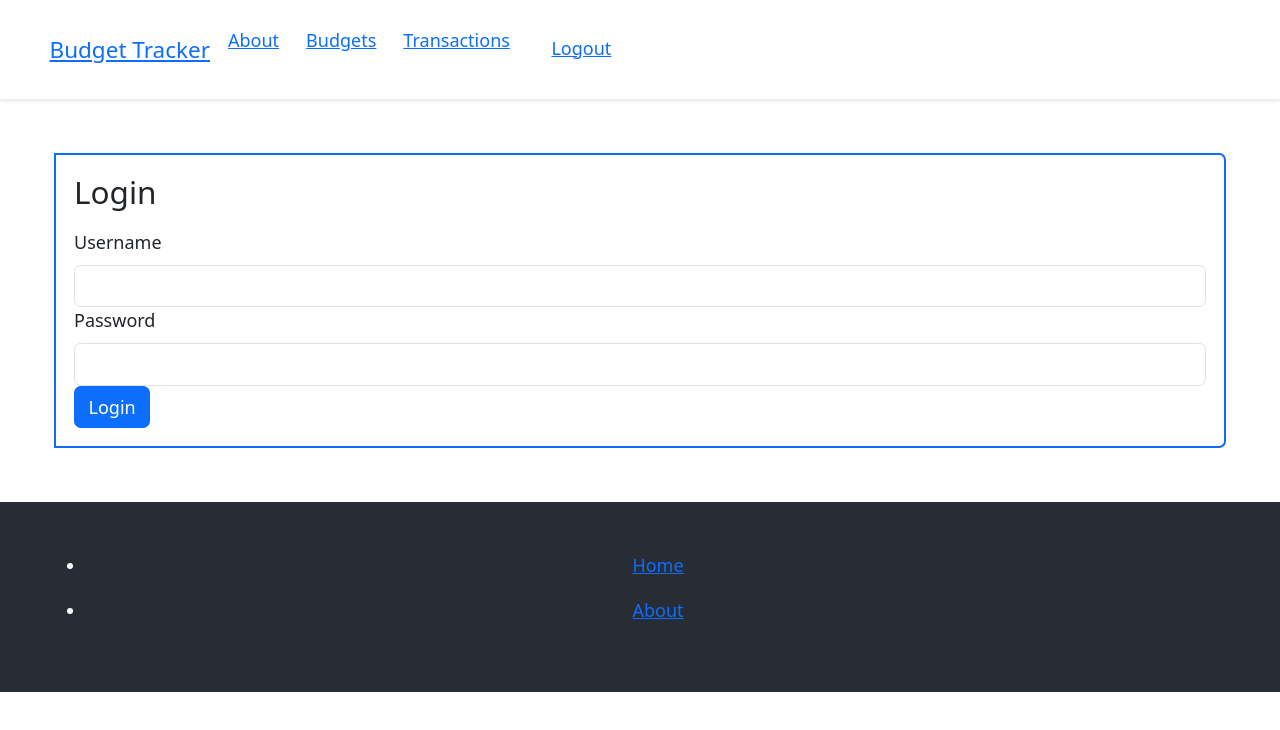
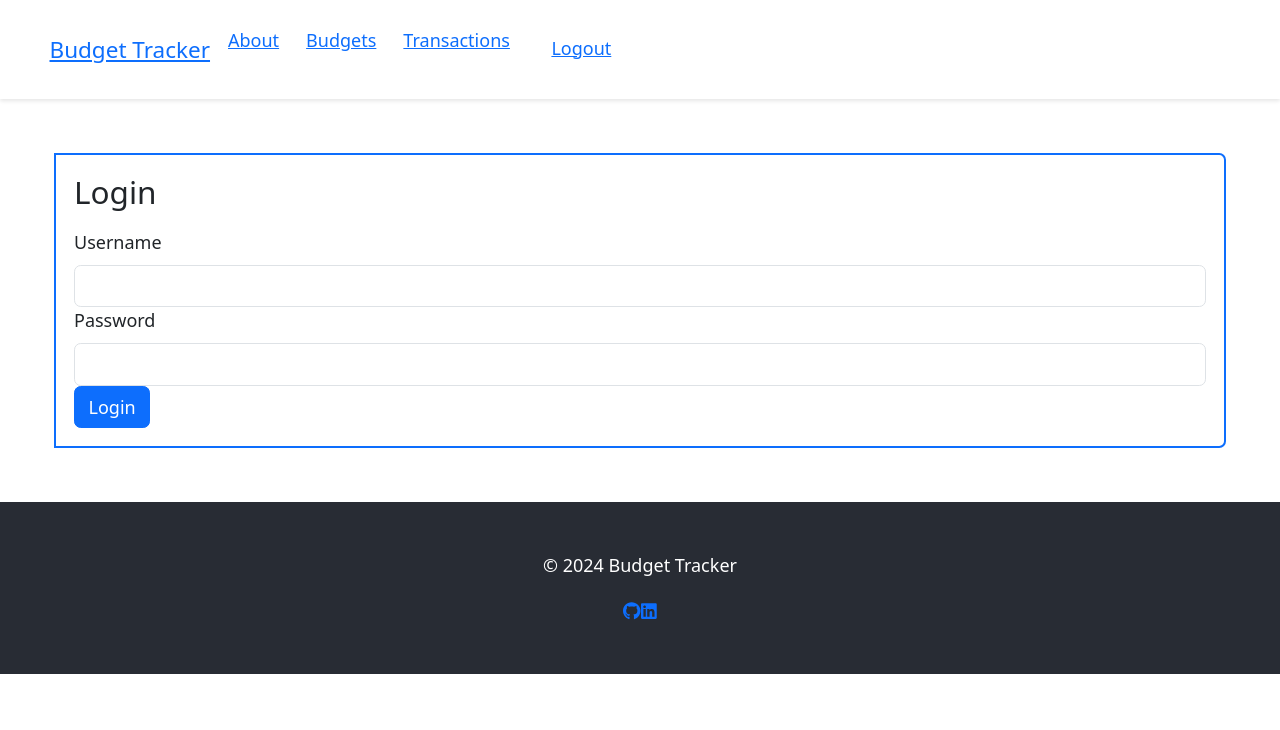
Before and after one commit to chris92vr/Budget-Tracker, a Next.js app: page /login in a window 1280 px wide. Shown: the top 730 px of the page. Built offline with nearby package versions, Linux system fonts and the light colour scheme.

Commit message:
Added social links

```diff
--- a/components/Footer.js
+++ b/components/Footer.js
@@ -1,24 +1,30 @@
-import Link from "next/link";
+import { FontAwesomeIcon } from '@fortawesome/react-fontawesome'
+import { faGithub, faLinkedin } from '@fortawesome/free-brands-svg-icons'
 import styles from "@/styles/Footer.module.css";
-
+import Link from 'next/link';
 
 export default function Footer() {
     return (
         <footer className={styles.footer}>
-            <nav>
-                <ul>
-                    <li>
-                        <Link href="/">
-                            <p>Home</p>
-                        </Link>
-                    </li>
-                    <li>
-                        <Link href="/about">
-                            <p>About</p>
-                        </Link>
-                    </li>
-                </ul>
-            </nav>
+            <div className="container">
+                <div className="row">
+                    <div className="col-12 text-center">
+                        <p>
+                            &copy; 2024 Budget Tracker
+                        </p>
+                        <div className={styles.socials}>
+                                <a href="github.com">
+                                <FontAwesomeIcon icon={faGithub} />
+                                </a>
+                          <a href="linkedin.com">
+
+                                <FontAwesomeIcon icon={faLinkedin}  />
+                                </a>
+
+                        </div>
+                    </div>
+                </div>
+            </div>
         </footer>
     );
 }
```
